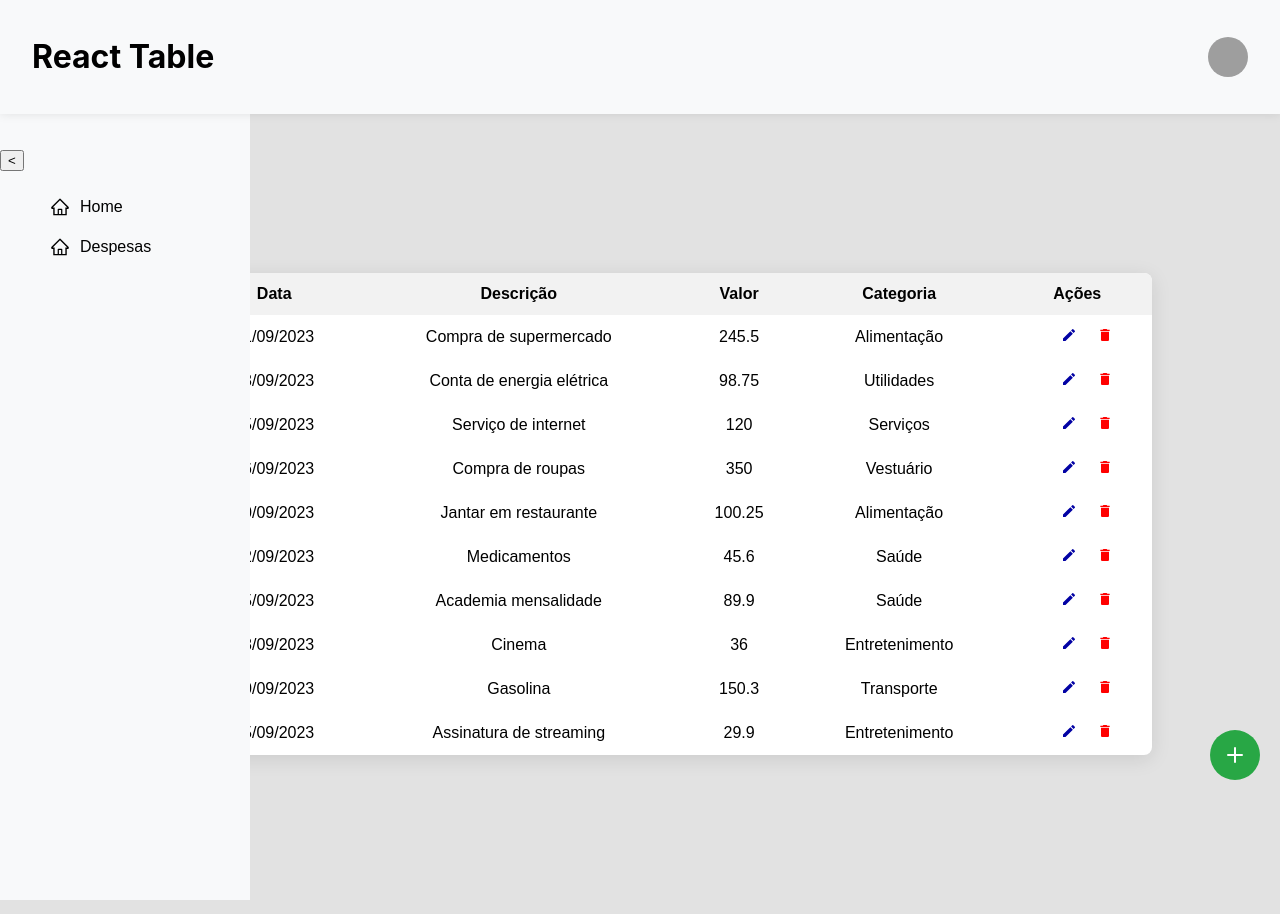
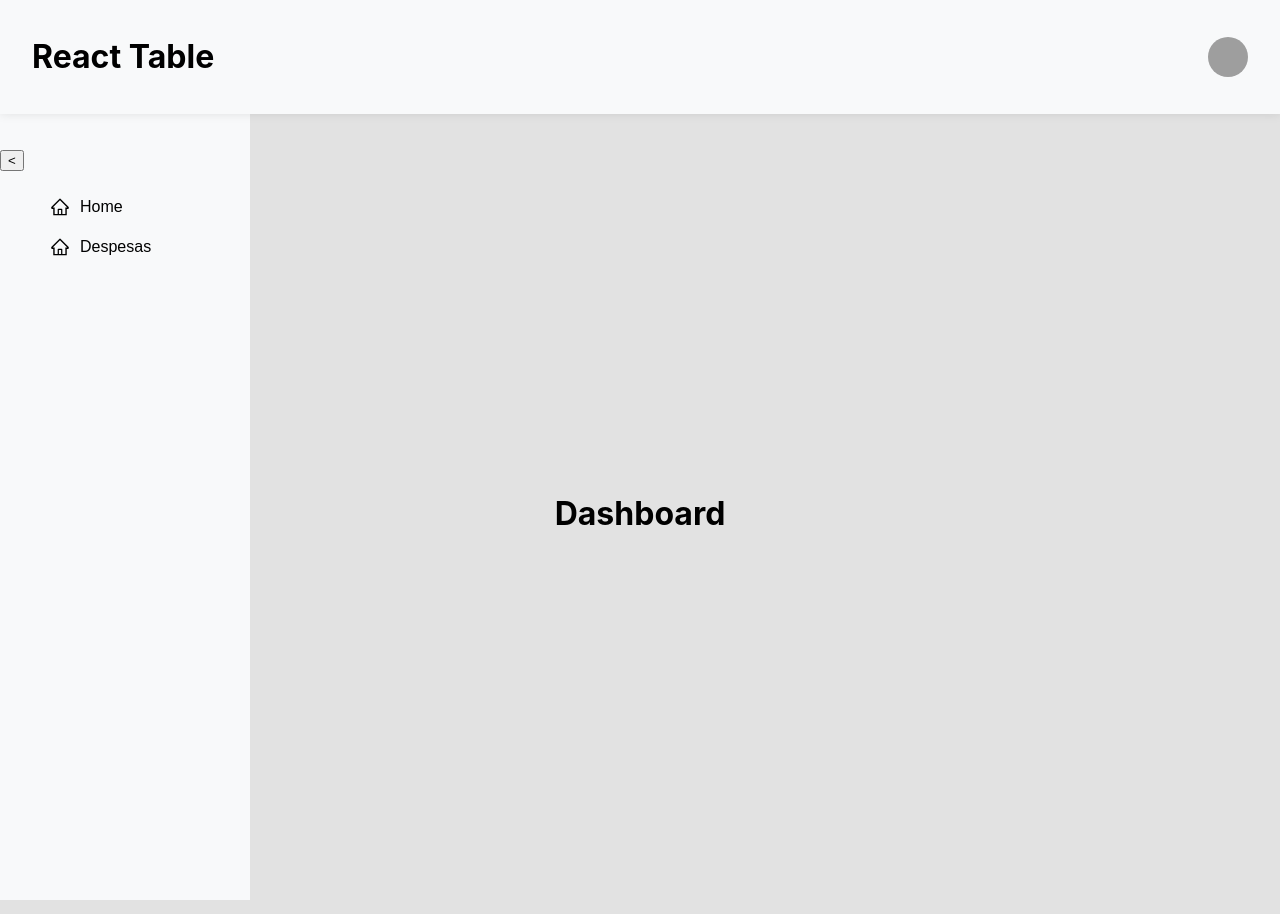
Before and after one commit to ricardo-oamaro/fatura-app-react, a React (Create React App) app: page / in a window 1280 px wide. Built offline with nearby package versions, Linux system fonts and the light colour scheme; grey boxes are pictures that could not be loaded.

Commit message:
implementado header e sidebar

```diff
--- a/package.json
+++ b/package.json
@@ -4,14 +4,16 @@
   "private": true,
   "dependencies": {
     "@babel/plugin-proposal-private-property-in-object": "^7.21.11",
+    "@floating-ui/react": "^0.27.2",
     "ajv": "^8.17.1",
     "ajv-keywords": "^5.1.0",
     "cra-template": "1.2.0",
     "date-fns": "^4.1.0",
-    "react": "^19.0.0",
+    "react": "^18.0.0",
     "react-datepicker": "^7.6.0",
-    "react-dom": "^19.0.0",
+    "react-dom": "^18.0.0",
     "react-icons": "^5.4.0",
+    "react-router-dom": "^6.28.1",
     "react-scripts": "^5.0.1",
     "react-table": "^7.8.0"
   },
--- a/src/App.js
+++ b/src/App.js
@@ -1,52 +1,25 @@
-
-import { useState } from 'react';
-import AddNewExpenseButton from './components/Expenses/AddButton';
-import Form from './components/Form';
-import SimpleTable from './components/Table';
-import { itens } from './constants/Categories';
-import { useExpenses } from './hooks/useExpenses';
-import { useEditExpense } from './hooks/useEditExpense';
-import { columns } from './constants/Columns';
-import Modal from './components/Modal';
-import { useModal } from './hooks/useModal.js';
 import Header from './components/Header/index.js';
 import SideBar from './components/Menu/Sidebar/index.js';
+import ExpenseScreen from './components/Expenses/ExpenseScreen/index.js';
+import { BrowserRouter, Route, Routes } from 'react-router-dom';
+import Dashboard from './components/Dashboard/index.js';
 
 function App() {
 
 
-  const [editingId, setEditingId] = useState(null);
-  const [formData, setFormData] = useState({ date: '', description: '', amount: '', category: '' });
-  const { isModalOpen, openModal, closeModal } = useModal();
-  const { startEditing, cancelEditing } = useEditExpense(setEditingId, setFormData, closeModal);
-  const {
-    expenses,
-    newExpense,
-    deleteExpense,
-    updateExpense,
-  } = useExpenses(closeModal);
 
-  const columnsWithActions = columns(startEditing, deleteExpense, openModal);
 
   return (
     <div>
+      <BrowserRouter>
       <Header />
       <SideBar />
-      <div>
-        <Modal isOpen={isModalOpen} onClose={closeModal}>
-          <Form
-            itens={itens.map(item => item)}
-            newExpense={newExpense}
-            updateExpense={updateExpense}
-            formData={formData}
-            setFormData={setFormData}
-            editingId={editingId}
-            cancelEditing={cancelEditing}
-          />
-        </Modal>
-        <SimpleTable columns={columnsWithActions} data={expenses} />
-        <AddNewExpenseButton onClick={openModal} />
-      </div>
+        <Routes>
+          <Route path="/" element={<Dashboard />} />
+          <Route path="/expenses" element={<ExpenseScreen />} />
+          <Route path="*" element={<div>Página não encontradas</div>} />
+        </Routes>
+      </BrowserRouter>
     </div>
   );
 }
--- /dev/null
+++ b/src/components/Dashboard/dashboard.css
@@ -0,0 +1,9 @@
+.container {
+  display: flex;
+  flex-direction: column;
+  align-items: center;
+  justify-content: center;
+  height: 100vh;
+  background-color: #f5f5f5;
+  margin: 200px 0;
+}
--- /dev/null
+++ b/src/components/Dashboard/index.js
@@ -0,0 +1,12 @@
+
+
+const Dashboard = () => {
+
+    return (
+        <div className="container">
+            <h1>Dashboard</h1>
+        </div>
+    );
+}
+
+export default Dashboard;
--- /dev/null
+++ b/src/components/Expenses/ExpenseScreen/index.js
@@ -0,0 +1,48 @@
+import { useState } from 'react';
+import AddNewExpenseButton from '../../../components/Expenses/AddButton';
+import Form from '../../../components/Form';
+import SimpleTable from '../../../components/Table';
+import { itens } from '../../../constants/Categories';
+import { useExpenses } from '../../../hooks/useExpenses';
+import { useEditExpense } from '../../../hooks/useEditExpense';
+import { columns } from '../../../constants/Columns';
+import Modal from '../../../components/Modal';
+import { useModal } from '../../../hooks/useModal.js';
+
+const ExpenseScreen = () => {
+
+    const [editingId, setEditingId] = useState(null);
+    const [formData, setFormData] = useState({ date: '', description: '', amount: '', category: '' });
+    const { isModalOpen, openModal, closeModal } = useModal();
+    const { startEditing, cancelEditing } = useEditExpense(setEditingId, setFormData, closeModal);
+    const {
+      expenses,
+      newExpense,
+      deleteExpense,
+      updateExpense,
+    } = useExpenses(closeModal);
+
+    const columnsWithActions = columns(startEditing, deleteExpense, openModal);
+
+    return(
+        <section>
+        <Modal isOpen={isModalOpen} onClose={closeModal}>
+          <Form
+            itens={itens.map(item => item)}
+            newExpense={newExpense}
+            updateExpense={updateExpense}
+            formData={formData}
+            setFormData={setFormData}
+            editingId={editingId}
+            cancelEditing={cancelEditing}
+          />
+        </Modal>
+        <SimpleTable columns={columnsWithActions} data={expenses} />
+        <AddNewExpenseButton onClick={openModal} />
+      </section>
+    )
+
+
+}
+
+export default ExpenseScreen;
--- a/src/components/Menu/Sidebar/index.js
+++ b/src/components/Menu/Sidebar/index.js
@@ -11,8 +11,8 @@ const SideBar = () => {
     };
 
     const sidebarItems = [
-        { icon: AiOutlineHome, label: 'Home' },
-        { icon: AiOutlineHome, label: 'Despesas' },
+        { icon: AiOutlineHome, label: 'Home', to: '/' },
+        { icon: AiOutlineHome, label: 'Despesas', to: '/expenses' },
     ];
 
     return (
@@ -26,6 +26,7 @@ const SideBar = () => {
                         key={index}
                         icon={item.icon}
                         label={isCollapsed ? '' : item.label}
+                        to={item.to}
                         />
                     ))}
                 </ul>
--- a/src/components/Menu/SidebarItem/index.js
+++ b/src/components/Menu/SidebarItem/index.js
@@ -1,11 +1,19 @@
 import React from 'react';
+import { Link } from 'react-router-dom';
+import './sidebarItem.css';
 
-const SidebarItem = ({ icon: Icon, label }) => {
+const SidebarItem = ({ icon: Icon, label, to }) => {
     return (
         <li className="sidebar__item">
             <div className="sidebar__item-content">
                 <Icon className="sidebar__item-icon" />
-                {label && <span className="sidebar__item-text">{label}</span>}
+                {label && <Link
+                    className="sidebar__item-text"
+                    to={to}
+                >
+                    {label}
+
+                </Link>}
             </div>
         </li>
     );
--- a/src/components/Menu/SidebarItem/sidebarItem.css
+++ b/src/components/Menu/SidebarItem/sidebarItem.css
@@ -0,0 +1,4 @@
+.sidebar__item-text {
+    text-decoration: none;
+    color: #000;
+}
```
Also changed, not shown: src/components/Expenses/ExpenseScreen/expenseScreen.css (added), 2 other files (tests, documents, lock files or other folders).
